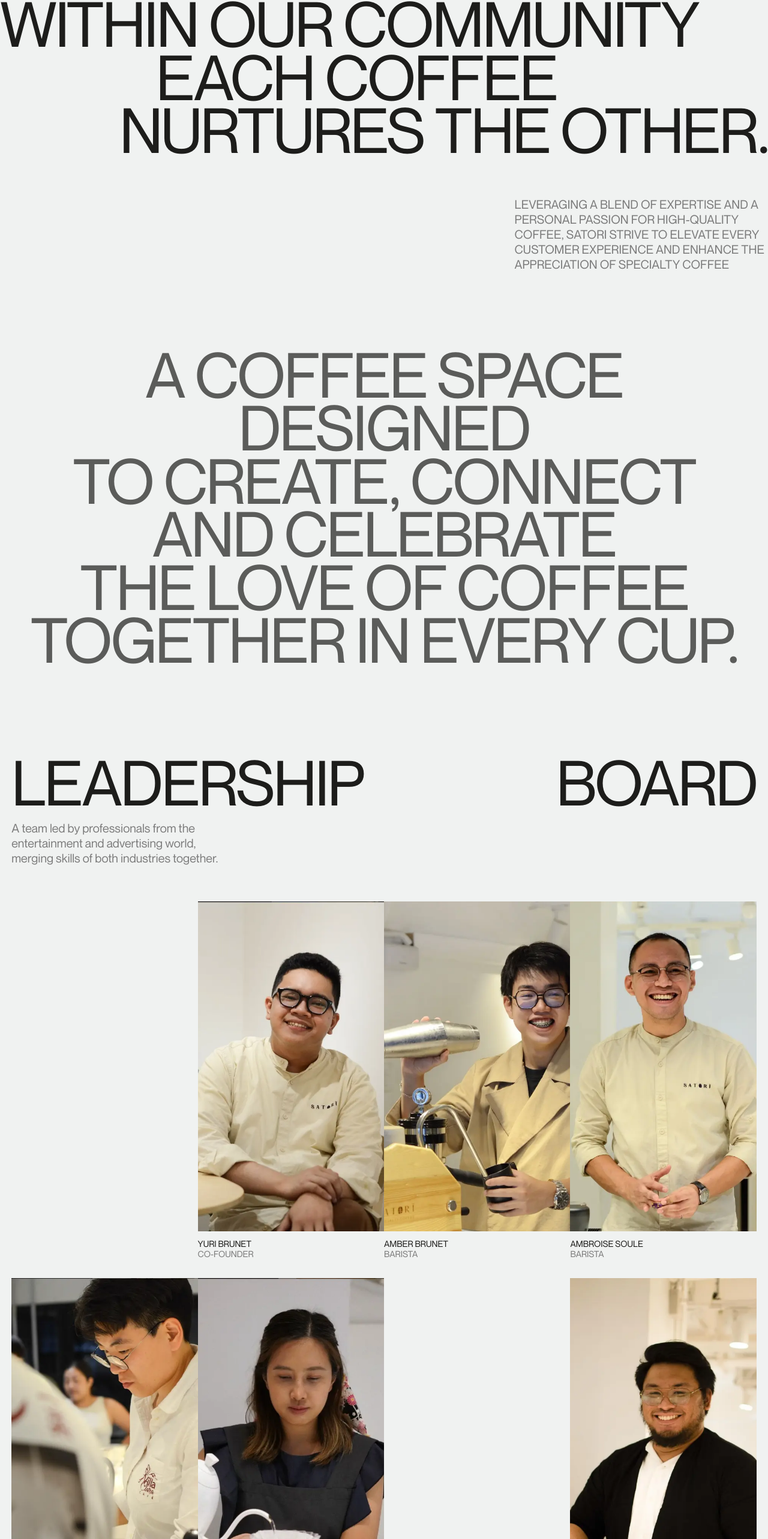
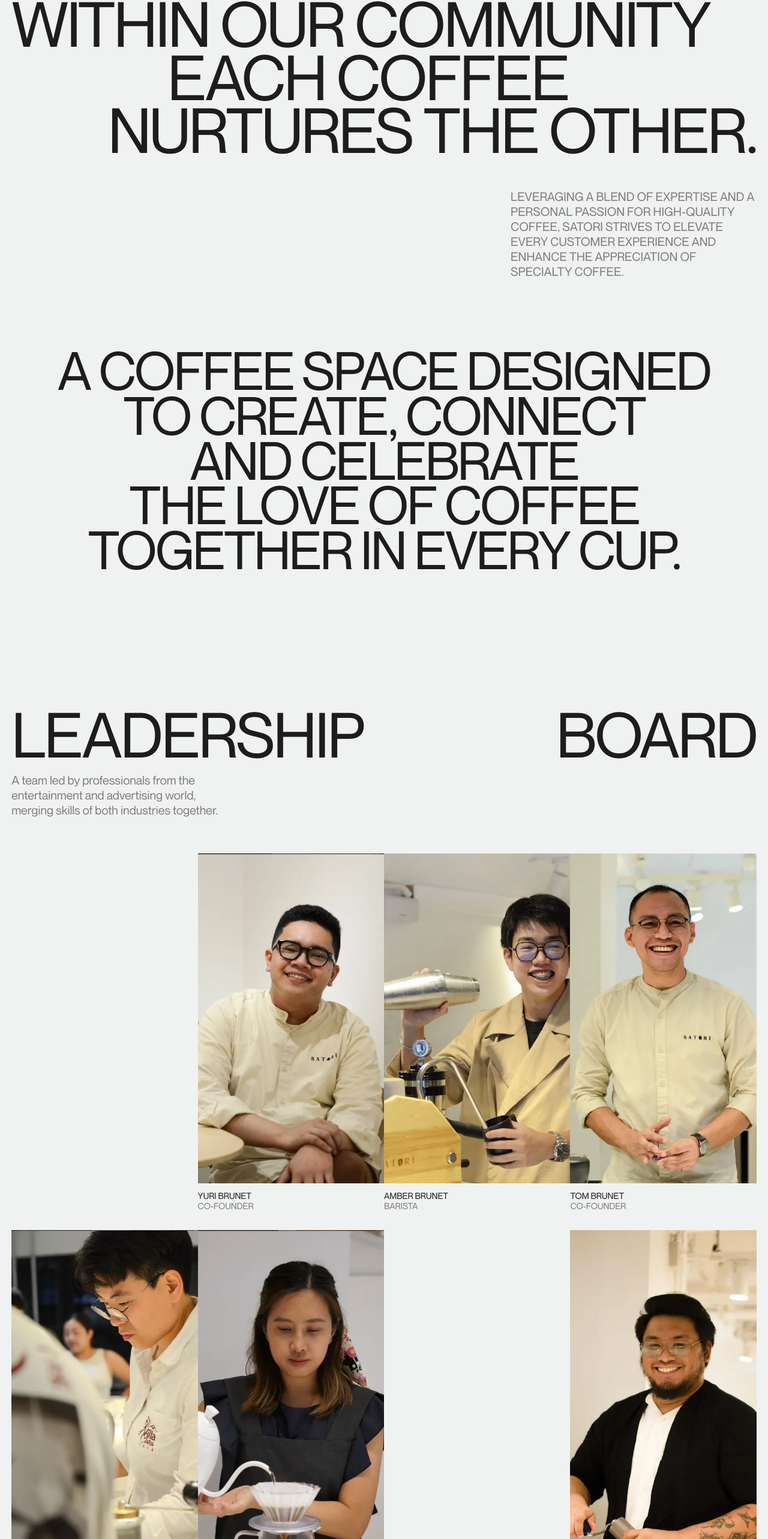
Before and after one commit to Bancantcode/satori-nextjs, a Next.js app: page /feature in a window 1280 px wide. Shown: the part 220-2786 px from the top of the page at 60% size. Built offline with nearby package versions, Linux system fonts and the light colour scheme.

Commit message:
added animation for feature landing

```diff
--- a/src/components/Feature/Landing/index.jsx
+++ b/src/components/Feature/Landing/index.jsx
@@ -1,20 +1,55 @@
 import '../../../app/globals.css'
 import styles from './style.module.scss';
+import { useLayoutEffect, useRef } from 'react';
+import gsap from 'gsap';
 
 function Landing() {
+  const titleRef = useRef(null);
+  const descriptionRef = useRef(null);
+
+  useLayoutEffect(() => {
+    let tl;
+
+    const animateContent = () => {
+      if (tl) tl.kill();
+
+      const titleWords = titleRef.current.querySelectorAll("span");
+      const yValue = window.innerWidth <= 767 ? 45 : window.innerWidth <= 1024 ? 60 : 190;
+
+      gsap.set(titleWords, { y: yValue, clipPath: "polygon(0% 0%, 100% 0%, 100% 0%, 0% 0%)", opacity: 1 });
+      gsap.set(descriptionRef.current, { y: 90, clipPath: "polygon(0% 0%, 100% 0%, 100% 0%, 0% 0%)", opacity: 1 });
+
+      tl = gsap.timeline({ delay: 0.1 }); //create new timeline
+
+      tl.to(titleWords, { y: 0, clipPath: "polygon(0% 0%, 100% 0%, 100% 100%, 0% 100%)", stagger: 0.1, duration: 1, ease: "power3.inOut", })
+        .to(descriptionRef.current, { y: 0, clipPath: "polygon(0% 0%, 100% 0%, 100% 100%, 0% 100%)", duration: 0.7, ease: "power3.inOut", }, "-=0.4");
+    };
+
+    animateContent();
+
+    window.addEventListener('resize', animateContent); //re-run animation every window resize
+
+    return () => {
+      window.removeEventListener('resize', animateContent);
+      if (tl) tl.kill();
+    };
+
+  }, []);
+
   return (
     <div className={styles.container}>
-      <div className={styles.title}>
+      <div ref={titleRef} className={styles.title}>
         <span className={styles.title__span}>Within our community</span><br />
         <span className={styles.title__span}>Each coffee</span><br />
         <span className={styles.title__span}>Nurtures the other.</span>
       </div>
       <div className={styles.description}>
-        <p className={styles.content}>Leveraging a blend of expertise and a personal passion for high-quality coffee, satori strive to elevate every customer experience and enhance the appreciation of specialty coffee</p>
+        <p ref={descriptionRef} className={styles.content}>
+          Leveraging a blend of expertise and a personal passion for high-quality coffee, Satori strives to elevate every customer experience and enhance the appreciation of specialty coffee.
+        </p>
       </div>
     </div>
-
-  )
+  );
 }
 
-export default Landing
+export default Landing;
--- a/src/components/Feature/Landing/style.module.scss
+++ b/src/components/Feature/Landing/style.module.scss
@@ -5,6 +5,8 @@
     position: relative;
     height: 100vh;
     overflow: hidden;
+    width: 97%;
+    margin: auto;
 
     .title {
         text-transform: uppercase;
@@ -16,6 +18,7 @@
         span {
             display: inline-block;
             width: 100%;
+            clip-path: polygon(0% 0%, 100% 0%, 100% 100%, 0% 100%); //for the animation
         }
     }
 
@@ -24,6 +27,10 @@
         font-family: 'Neue Montreal', sans-serif;
         color: #7C7C7C;
         font-size: 1em;
+
+        .content {
+            clip-path: polygon(0% 0%, 100% 0%, 100% 100%, 0% 100%);
+        }
     }
 }
 
--- a/src/components/Feature/Leadership/index.jsx
+++ b/src/components/Feature/Leadership/index.jsx
@@ -1,31 +1,65 @@
+'use client';
 import styles from './style.module.scss';
-import Leadership1 from '../../../../public/images/leadership1.webp'
-import Leadership2 from '../../../../public/images/leadership2.webp'
-import Leadership3 from '../../../../public/images/leadership3.webp'
-import Leadership4 from '../../../../public/images/leadership4.webp'
-import Leadership5 from '../../../../public/images/leadership5.webp'
-import Leadership6 from '../../../../public/images/leadership6.webp'
 import Image from 'next/image';
+import Leadership1 from '../../../../public/images/leadership1.webp';
+import Leadership2 from '../../../../public/images/leadership2.webp';
+import Leadership3 from '../../../../public/images/leadership3.webp';
+import Leadership4 from '../../../../public/images/leadership4.webp';
+import Leadership5 from '../../../../public/images/leadership5.webp';
+import Leadership6 from '../../../../public/images/leadership6.webp';
+import { useLayoutEffect, useRef } from 'react';
+import gsap from 'gsap';
 
 const content = [
   {},
-  { src: Leadership4,  alt: "Leadership1", name: "Yuri Brunet", role: "Co-Founder" },
-  { src: Leadership1,  alt: "Leadership2", name: "Amber Brunet", role: "Barista" },
-  { src: Leadership2,  alt: "Leadership4", name: "Ambroise Soule", role: "Barista" },
-  { src: Leadership6,  alt: "Leadership5", name: "Lily Traverse", role: "Co-Founder" },
-  { src: Leadership3,  alt: "Leadership6", name: "Bruno Fabian", role: "Co-Founder" },
-  {  },
-  { src: Leadership5,  alt: "Leadership6", name: "Bruno Fabian", role: "Co-Founder" },
-]
+  { src: Leadership4, alt: "Leadership1", name: "Yuri Brunet", role: "Co-Founder" },
+  { src: Leadership1, alt: "Leadership2", name: "Amber Brunet", role: "Barista" },
+  { src: Leadership2, alt: "Leadership4", name: "Tom Brunet", role: "Co-Founder" },
+  { src: Leadership6, alt: "Leadership5", name: "Ambroise Soule", role: "Barista" },
+  { src: Leadership3, alt: "Leadership6", name: "Lily Traverse", role: "Co-Founder" },
+  {},
+  { src: Leadership5, alt: "Leadership6", name: "Bruno Fabian", role: "Co-Founder" },
+];
 
 function Leadership() {
+  const container = useRef(null);
+
+  useLayoutEffect(() => {
+    const loadGSAP = async () => {
+      const { ScrollTrigger } = await import('gsap/ScrollTrigger');
+      gsap.registerPlugin(ScrollTrigger);
+
+      const context = gsap.context(() => {
+        const tl = gsap.timeline({
+          scrollTrigger: {
+            trigger: container.current,
+            start: 'top bottom',
+            end: 'bottom top',
+            scrub: true,
+            // markers: true
+          }
+        });
+
+        tl.to(container.current, { y: -100 });
+      });
+
+      return () => context.revert();
+    };
+
+    if (typeof window !== 'undefined') {
+      loadGSAP();
+    }
+  }, []);
+
   return (
-    <div className={styles.container}>
+    <div ref={container} className={styles.container}>
       <div className={styles.title}>
         <span>Leadership</span>
         <span>Board</span>
       </div>
-        <p className={styles.description}>A team led by professionals from the entertainment and advertising world, merging skills of both industries together.</p>
+      <p className={styles.description}>
+        A team led by professionals from the entertainment and advertising world, merging skills of both industries together.
+      </p>
       <div className={styles.leadership__container}>
         {content.map((item, index) => (
           <div key={index} className={styles.leadership__item}>
@@ -42,7 +76,7 @@
         ))}
       </div>
     </div>
-  )
+  );
 }
 
-export default Leadership
+export default Leadership;
--- a/src/components/Feature/Parallax/index.jsx
+++ b/src/components/Feature/Parallax/index.jsx
@@ -1,28 +1,16 @@
-'use client';
-import { useEffect, useRef } from 'react';
-import { useScroll, motion } from 'framer-motion';
 import styles from './style.module.scss';
 
 function Parallax() {
-  const element = useRef(null);
-  const { scrollYProgress } = useScroll({
-    target: element,
-    offset: ['start 0.9', 'start start'], //start of container, end of window and start of target, start of the window
-  })
-
-  // useEffect(() => {
-  //   scrollYProgress.on("change", e => console.log(e))
-  // })
 
   return (
     <div className={styles.container}>
-      <motion.div ref={element} className={styles.parallax} style={{ opacity: scrollYProgress }}>
+      <div className={styles.parallax}>
         <span>A coffee space designed</span>
         <span>to create, connect</span>
         <span>and celebrate</span>
         <span>the love of coffee</span>
         <span>together in every cup.</span>
-      </motion.div>
+      </div>
     </div>
   )
 }
--- a/src/components/Feature/Parallax/style.module.scss
+++ b/src/components/Feature/Parallax/style.module.scss
@@ -39,9 +39,9 @@
 // Desktop
 @media only screen and (min-width: 1025px) {
     .container {
-        height: 85vh;
+        height: 75vh;
         .parallax {
-            font-size: 6.5rem;
+            font-size: 5.5rem;
         }
     }
 }
--- a/src/components/Home/Landing/index.jsx
+++ b/src/components/Home/Landing/index.jsx
@@ -1,7 +1,6 @@
 'use client'
 import styles from './style.module.scss'
 import { useRef, useLayoutEffect } from 'react';
-import { motion } from 'framer-motion';
 import gsap from 'gsap';
 
 export default function Landing() {
@@ -35,7 +34,7 @@
   }, []);
 
   return (
-    <motion.main initial="initial" animate="enter" className={styles.landing}>
+    <main className={styles.landing}>
       <div className={styles.sliderContainer}>
         <div ref={titleRef} className={styles.title}>
           <span>Coffee</span> <br />
@@ -49,6 +48,6 @@
           <button ref={buttonRef} className={styles.button}>About us</button>
         </div>
       </div>
-    </motion.main>
+    </main>
   );
 }
```
Lines whose indentation alone changed are shown as unchanged.
